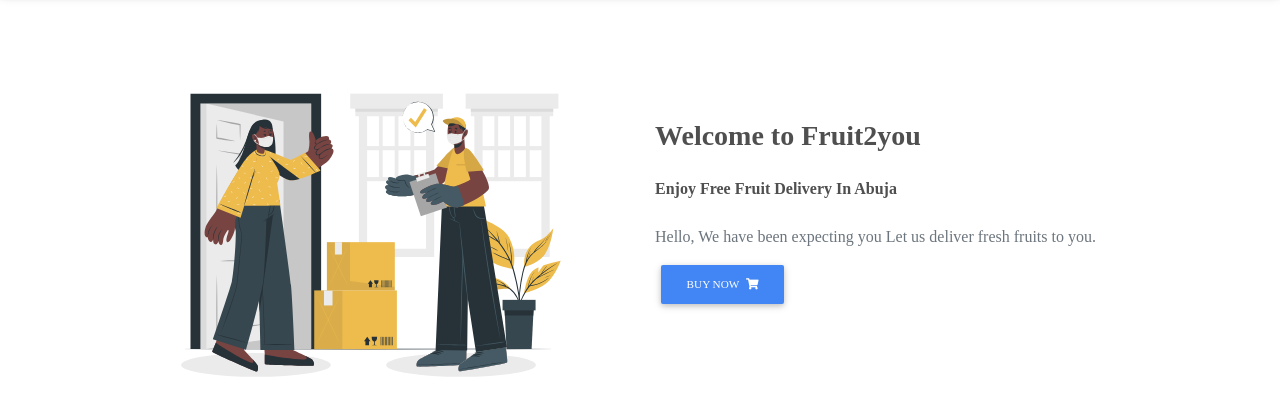
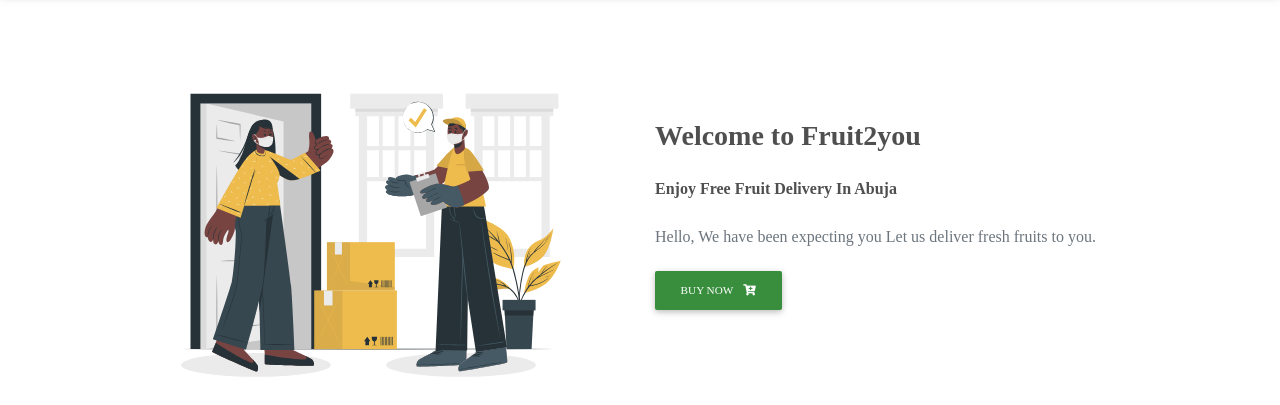
Before and after one commit to BabaDaniel/fruit2you, a plain HTML site: page index.html in a window 1280 px wide. Shown: the part 61-466 px from the top of the page. Drawn offline with Linux system fonts and the light colour scheme.

Commit message:
added shop

```diff
--- a/index.html
+++ b/index.html
@@ -100,10 +100,10 @@
                             you
                             Let us deliver fresh fruits to you.</p>
 
-                          <!--<a class="btn btn-amber btn-md ml-0" href="#" role="button">Buy Now<i class="fas fa-cart-plus" style="margin-left: 10px;"></i></a>-->
-                          <button class="btn btn-primary btn-md my-0 p" type="submit">Buy Now
+                          <a class="btn btn-dark-green btn-md ml-0" href="https://shop.fruit2you.com.ng/" target="_blank" role="button">Buy Now<i class="fas fa-cart-plus" style="margin-left: 10px;"></i></a>
+                         <!--- <button class="btn btn-primary btn-md my-0 p" type="submit" href="">Buy Now
                             <i class="fas fa-shopping-cart ml-1"></i>
-                          </button>
+                          </button>-->
                         </div>
                         <!--Grid column-->
 
```
